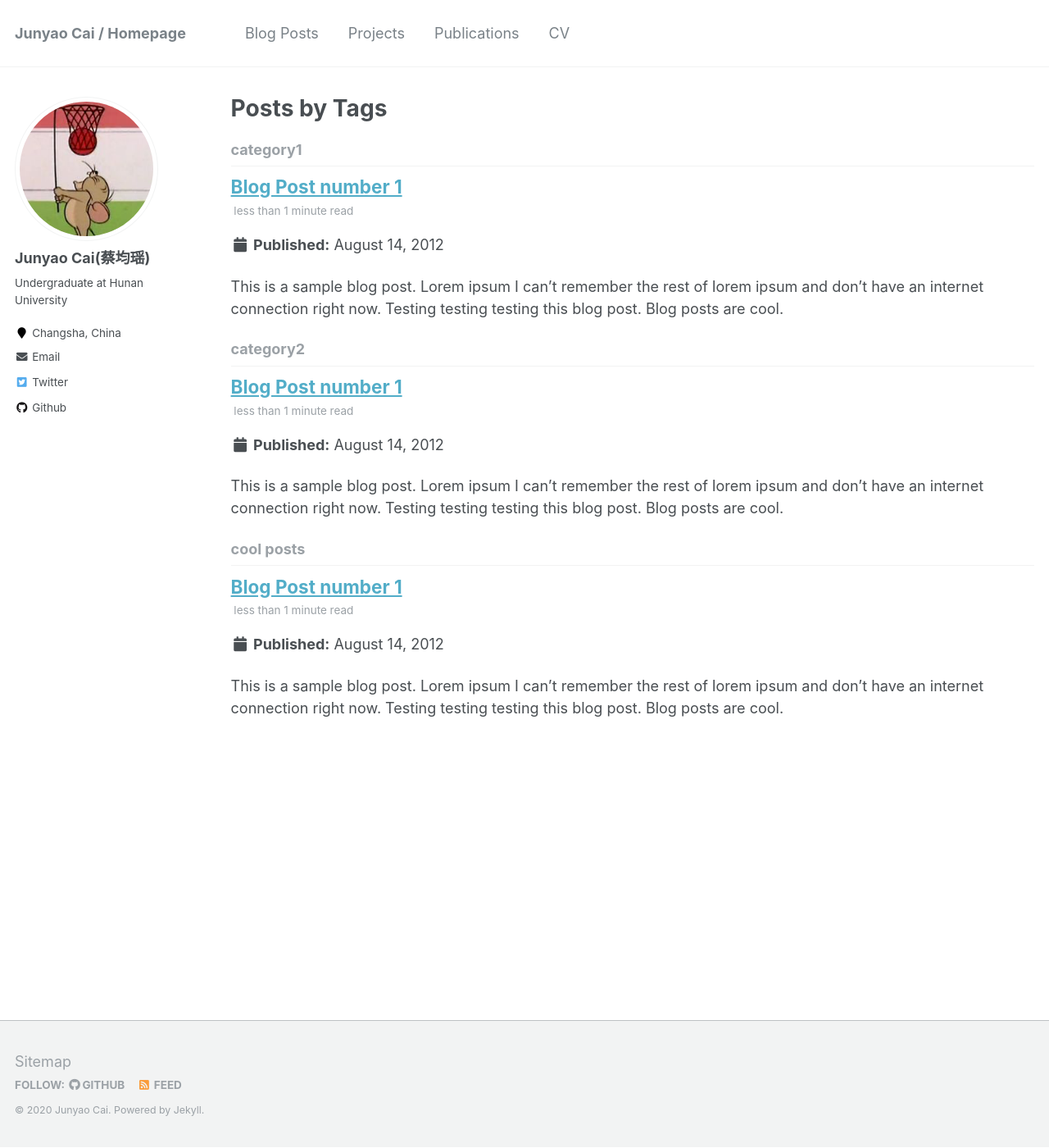
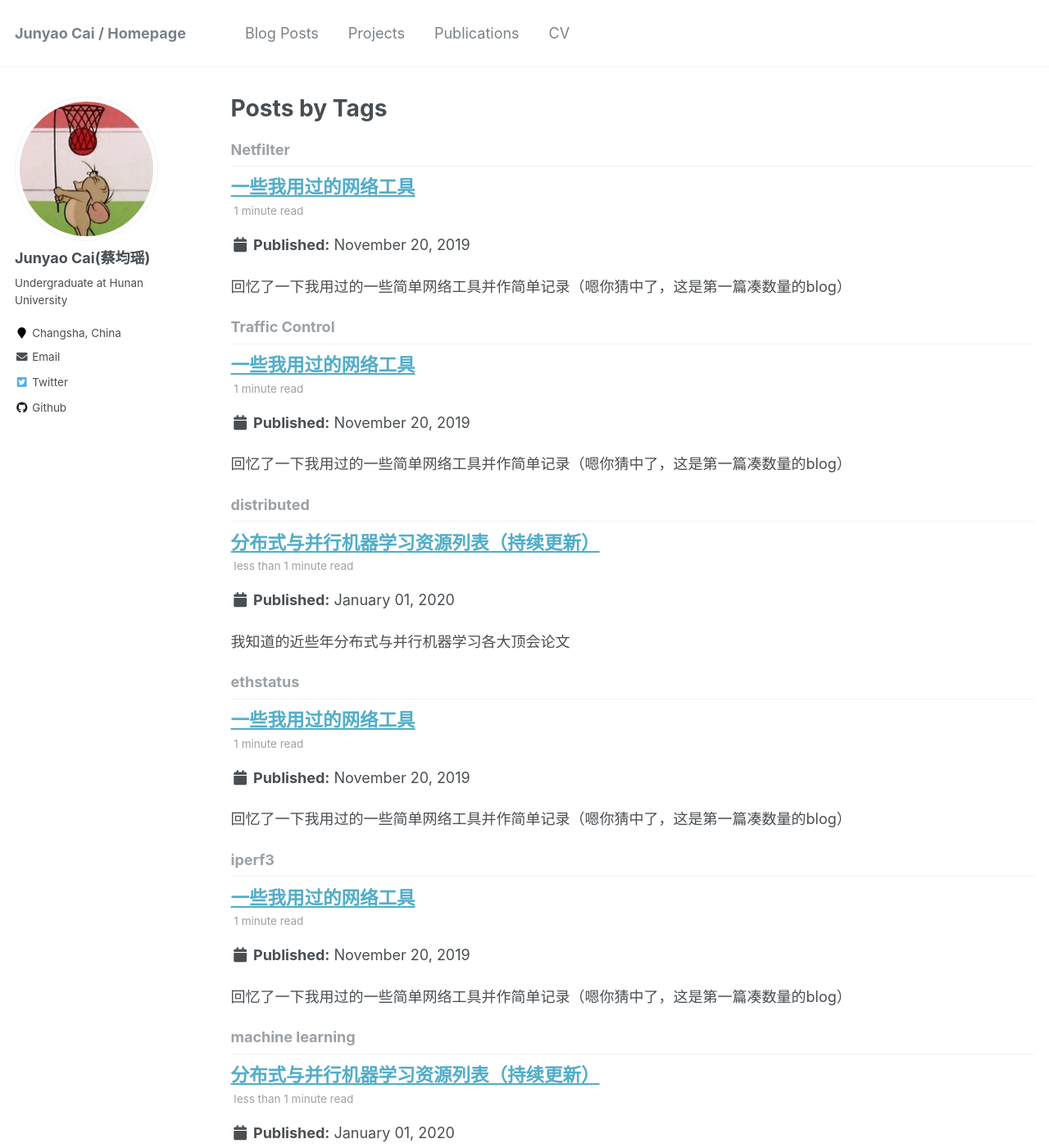
Before and after one commit to JunyaoCai/JunyaoCai.github.io, a Jekyll site: the page built from _pages/tag-archive.html, in a window 1280 px wide and 1400 px high. Shown: the whole window at 82% size. Built offline with Jekyll 4.4.1, drawn with Linux system fonts in a browser that asks for light colours; some of the changed text lies outside the part shown.

Commit message:
add two blogs

````diff
--- a/_pages/blog-posts.html
+++ b/_pages/blog-posts.html
@@ -1,7 +1,7 @@
 ---
 layout: archive
 permalink: /blog-posts/
-title: "Blog posts"
+title: "Blog Posts"
 author_profile: true
 redirect_from:
   - /wordpress/blog-posts/
--- a/_posts/2012-08-14-blog-post-1.md
+++ /dev/null
@@ -1,20 +0,0 @@
----
-title: 'Blog Post number 1'
-date: 2012-08-14
-permalink: /blog-posts/2012/08/blog-post-1/
-tags:
-  - cool posts
-  - category1
-  - category2
----
-
-This is a sample blog post. Lorem ipsum I can't remember the rest of lorem ipsum and don't have an internet connection right now. Testing testing testing this blog post. Blog posts are cool.
-
-Headings are cool
-======
-
-You can have many headings
-======
-
-Aren't headings cool?
-------
--- /dev/null
+++ b/_posts/2019-11-20-一些我用过的网络工具.md
@@ -0,0 +1,77 @@
+---
+title: '一些我用过的网络工具'
+date: 2019-11-20
+permalink: /blog-posts/2019/11/20/一些我用过的网络工具
+tags:
+  - switch
+  - ethstatus
+  - iperf3
+  - wireshark
+  - pssh
+  - Netfilter
+  - Traffic Control
+---
+
+回忆了一下我用过的一些简单网络工具并作简单记录（嗯你猜中了，这是第一篇凑数量的blog）
+
+## Arista万兆交换机
+
+```shell
+# 进入交换机配置
+enable
+configure terminal
+show interface status # 查看交换机接口状态
+# The default mode setting is CoS trust for switched ports and DSCP trust for routed ports.
+switch(config) # 指定interface ethernet 15
+switch(config-if-Et15) # 设置dscp模式：qos trust dscp
+# 注意：信息不同的交换机的具体dscp/Cos队列映射规则不同需要具体查看
+```
+
+## ethstatus 网卡测速
+
+- 功能：监控实时的网卡带宽占用，显示当前网卡的 RX 和 TX 速率，单位是Byte
+- 安装：`sudo apt-get install ethstatus `
+- 查看 网卡 的速度：`sudo ethstatus -i eth0 `
+
+## iperf3 网络性能测试
+
+- `iperf3 -s 服务器地址`
+- `iperf3 -c 192.168.0.1(目的IP) -b(发送速率) -t(持续时间单位秒)`
+
+## Wireshark pcap包管理
+
+拆分pcap：`editcap -c 1000000(num_pkts) old_file_name.pcap new_file_name_prefix.pcap`
+
+## p(arallel)ssh 服务器脚本管理
+
+在hosts.txt中列出来的服务器上远程执行uptime命令，并将执行结果输出到/tmp/uptime目录下相应地服务器的文件中：`pssh -h hosts.txt -l root -o /tmp/uptime uptime`
+
+## Netfilter 管理网络数据包
+
+其中的`hook`函数返回状态`NF_STOLEN`可将网络数据包暂时“偷”走，在需要的时候通过`nf_hook_stat`中的`okfn()`函数回调
+
+## Linux Traffic Control 流量控制
+
+- 以`qdisc-class-filter`的树形结构来实现对流量的分层控制
+
+### htb队列示例用法
+
+(htb有许多需要相互协调参数，若要真正生效，需要对其所有参数有深入理解，具体参数含义搜索引擎可查)
+
+```shell
+# add qdisc
+tc qdisc add dev eth0 root handle 1: htb default 2 r2q 100
+# add default class
+tc class add dev eth0 parent 1:0 classid 1:1 htb rate 1000mbit ceil 1000mbit
+tc class add dev eth0 parent 1:1 classid 1:2 htb prio 5 rate 1000mbit ceil 1000mbit
+tc qdisc add dev eth0 parent 1:2 handle 2: pfifo limit 500
+# add default filter
+tc filter add dev eth0 parent 1:0 prio 5 protocol ip u32
+tc filter add dev eth0 parent 1:0 prio 5 handle 3: protocol ip u32 divisor 256
+tc filter add dev eth0 parent 1:0 prio 5 protocol ip u32 ht 800:: match ip src 192.168.0.0/16 hashkey mask 0x000000ff at 12 link 3:
+
+# add egress rules for 192.168.0.9
+tc class add dev eth0 parent 1:1 classid 1:9 htb prio 5 rate 3mbit ceil 3mbit
+tc qdisc add dev eth0 parent 1:9 handle 9: pfifo limit 500
+tc filter add dev eth0 parent 1: protocol ip prio 5 u32 ht 3:9: match ip src "192.168.0.9" flowid 1:9
+```
--- /dev/null
+++ b/_posts/2020-1-1-分布式与并行机器学习资源列表（持续更新）.md
@@ -0,0 +1,41 @@
+---
+title: '分布式与并行机器学习资源列表（持续更新）'
+date: 2020-1-1
+permalink: /blog-posts/2020/1/1/分布式与并行机器学习资源列表（持续更新）
+tags:
+  - distributed
+  - machine learning
+  - paper
+---
+
+我知道的近些年分布式与并行机器学习各大顶会论文
+
+(NIPS 2012) Large Scale Distributed Deep Networks
+
+(CoRR 2018) Horovod: Fast and Easy Distributed Deep Learning in TensorFlow
+
+(ATC 2017) Poseidon: An Efficient Communication Architecture for Distributed Deep Learning on GPU Clusters
+
+(EuroSys 2016) GeePS: Scalable Deep Learning on Distributed GPUs
+with A GPU-specialized Parameter Server
+
+(SOSP 2019) A Generic Communication Scheduler for Distributed DNN Training Acceleration
+
+(NSDI 2019) Tiresias: A GPU Cluster Manager for Distributed Deep Learning
+
+(SysML 2019) Tictac: Accelerating Distributed Deep Learning with
+Communication Scheduling
+
+(OSDI 2018) Gandiva: Introspective Cluster Scheduling for Deep Learning
+
+(NeurIPS 2018) BML A High-performance , Low-cost Gradient Synchronization Algorithm for DML Training
+
+(NetAI 2018) HiPS Hierarchical Parameter Synchronization in Large-Scale Distributed Machine Learning - Geng et al
+
+(Infocom 2019) Impact of Network Topology on the Performance of
+
+(Arxiv 2019) Blink: Fast and Generic Collectives for Distributed ML
+
+(Arxiv 2018) GPipe: Easy Scaling with Micro-Batch Pipeline Parallelism
+
+(Arxiv 2019) Optimization for deep learning: theory and algorithms
````
Also changed, not shown: 1 other file.
